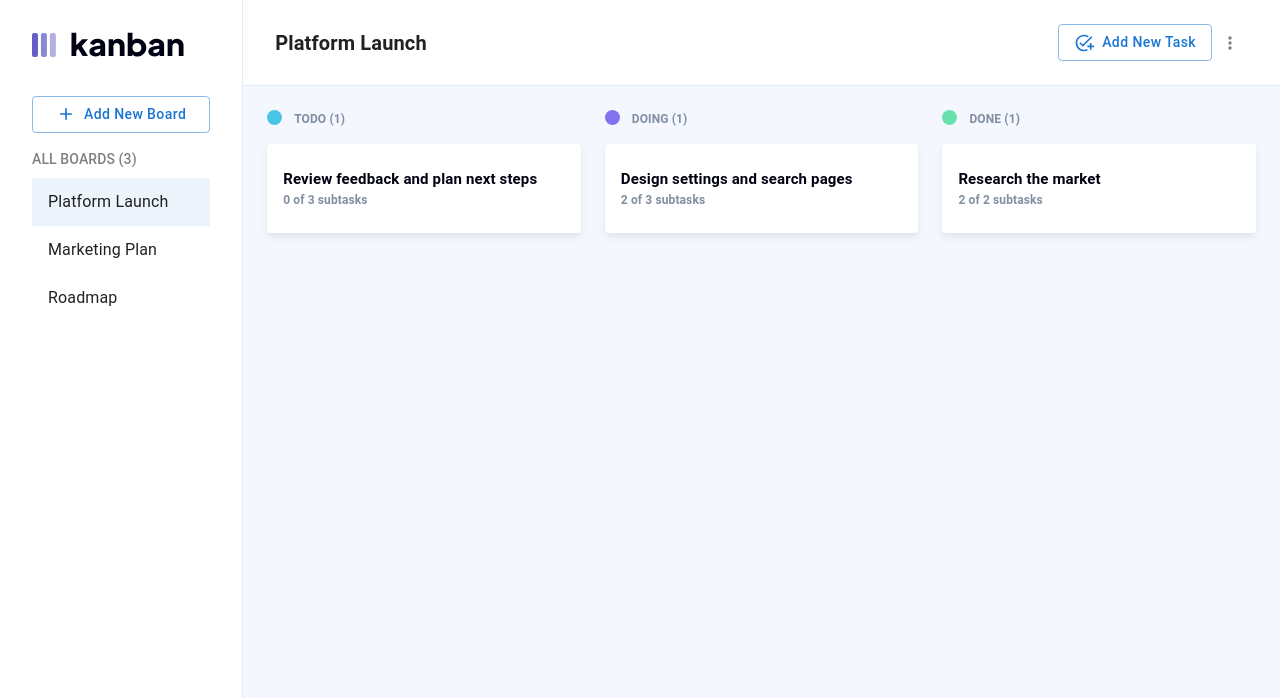
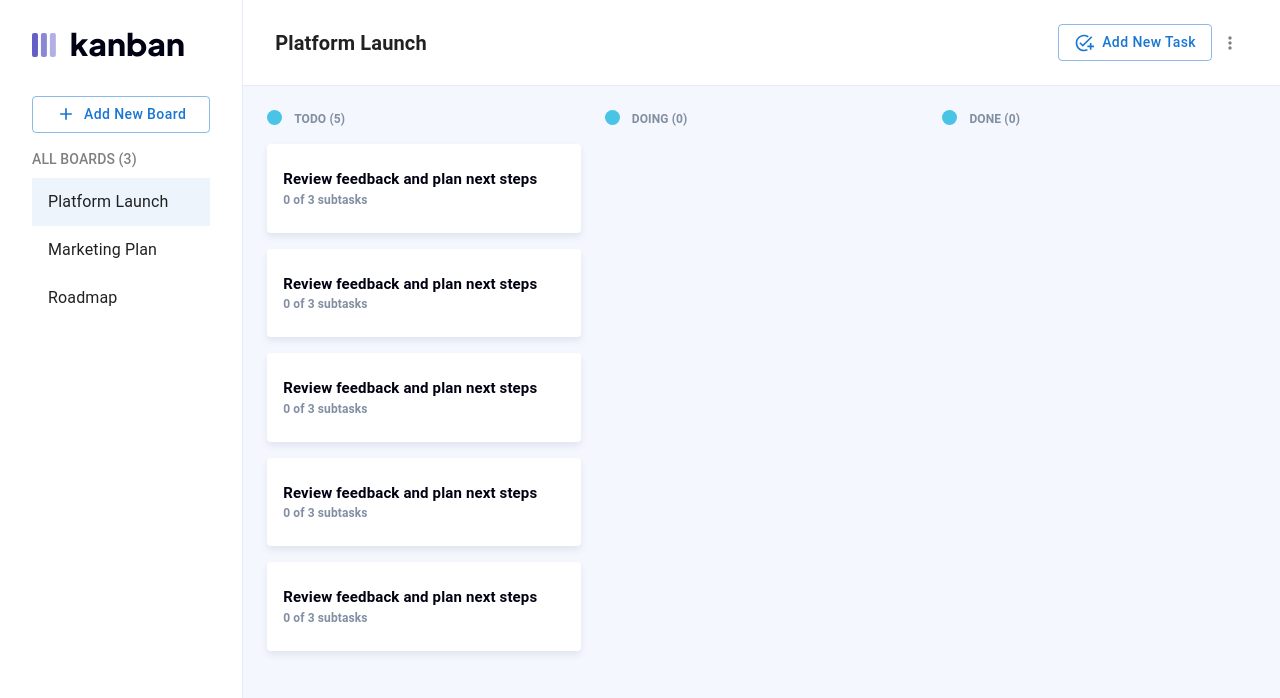
Before and after one commit to LiyanNguyen/Kanban, a React (Vite) app: page / in a window 1280 px wide. Shown: the top 698 px of the page. Built offline with nearby package versions, Linux system fonts and the light colour scheme.

Commit message:
Added drag and drop functionality

```diff
--- a/package.json
+++ b/package.json
@@ -12,11 +12,14 @@
   "dependencies": {
     "@emotion/react": "^11.11.0",
     "@emotion/styled": "^11.11.0",
+    "@hello-pangea/dnd": "^16.2.0",
     "@mui/icons-material": "^5.11.16",
     "@mui/material": "^5.12.3",
+    "@types/uuid": "^9.0.1",
     "react": "^18.2.0",
     "react-dom": "^18.2.0",
     "react-perfect-scrollbar": "^1.5.8",
+    "uuid": "^9.0.0",
     "zustand": "^4.3.8"
   },
   "devDependencies": {
--- a/src/App.tsx
+++ b/src/App.tsx
@@ -1,5 +1,6 @@
 import Board from "./layouts/Board"
 import Sidebar from "./layouts/Sidebar"
+import TestBoard from "./layouts/TestBoard";
 import Topbar from "./layouts/Topbar"
 import { Stack } from '@mui/material';
 
@@ -9,7 +10,8 @@ const App = () => {
       <Sidebar />
       <Stack width='100%'>
         <Topbar />
-        <Board />
+        {/* <Board /> */}
+        <TestBoard/>
       </Stack>
     </Stack>
   )
--- a/src/components/TaskCard.tsx
+++ b/src/components/TaskCard.tsx
@@ -4,21 +4,24 @@ import React, { useState } from 'react'
 import { task } from '../types/task'
 
 type Props = {
+  isDragging?: boolean
   data: task
 }
 
 const TaskCard = (props: Props) => {
-  const { data } = props
+  const { isDragging, data } = props
   const [openModal, setOpenModal] = useState<boolean>(false);
+  const [isHovered, setIsHovered] = useState<boolean>(false)
 
   return (
     <React.Fragment>
       <Stack
-        onClick={() => setOpenModal(true)} sx={{ cursor: 'pointer' }}
-        px={2} py={3} bgcolor='white' borderRadius={1}
+        onMouseLeave={() => setIsHovered(false)} onMouseEnter={() => setIsHovered(true)}
+        onClick={() => setOpenModal(true)} sx={{ cursor: 'pointer', opacity: isDragging? 0.8 : 1 }}
+        px={2} py={3} bgcolor='white' borderRadius={1} mb={2}
         boxShadow={'0px 4px 6px rgba(54, 78, 126, 0.101545)'}
       >
-        <Typography color='#000112' fontSize={15} fontWeight='bold'>{data.title}</Typography>
+        <Typography color={isHovered? '#635FC7' : '#000112' }fontSize={15} fontWeight='bold'>{data.title}</Typography>
         <Typography color='#828FA3' fontSize={12} fontWeight='bold'>
           {data?.subtasks?.filter(item => item.isCompleted).length} of {data?.subtasks?.length} subtasks
         </Typography>
--- /dev/null
+++ b/src/layouts/TestBoard.tsx
@@ -0,0 +1,114 @@
+import { useState } from "react";
+import { DragDropContext, Draggable, DropResult, Droppable } from "@hello-pangea/dnd"
+import { v4 as uuidv4 } from 'uuid';
+import { Box, Stack, Typography } from '@mui/material';
+import TaskCard from "../components/TaskCard";
+import taskData from "../data/taskData";
+
+const itemsFromBackend = [
+  { id: uuidv4(), content: "First task" },
+  { id: uuidv4(), content: "Second task" },
+  { id: uuidv4(), content: "Third task" },
+  { id: uuidv4(), content: "Fourth task" },
+  { id: uuidv4(), content: "Fifth task" }
+];
+
+
+type column = {
+  [x: string]: {
+    name: string;
+    items: {
+      id: string;
+      content: string;
+    }[];
+  };
+}
+
+const columnsFromBackend: column = {
+  [uuidv4()]: {
+    name: "Todo",
+    items: itemsFromBackend
+  },
+  [uuidv4()]: {
+    name: "Doing",
+    items: []
+  },
+  [uuidv4()]: {
+    name: "Done",
+    items: []
+  }
+};
+
+const onDragEnd = (result: DropResult, columns: column, setColumns: React.Dispatch<React.SetStateAction<column>>) => {
+  if (!result.destination) return;
+  const { source, destination } = result;
+
+  if (source.droppableId !== destination.droppableId) {
+    const sourceColumn = columns[source.droppableId];
+    const destColumn = columns[destination.droppableId];
+    const sourceItems = [...sourceColumn.items];
+    const destItems = [...destColumn.items];
+    const [removed] = sourceItems.splice(source.index, 1);
+    destItems.splice(destination.index, 0, removed);
+    setColumns({
+      ...columns,
+      [source.droppableId]: {
+        ...sourceColumn,
+        items: sourceItems
+      },
+      [destination.droppableId]: {
+        ...destColumn,
+        items: destItems
+      }
+    });
+  } else {
+    const column = columns[source.droppableId];
+    const copiedItems = [...column.items];
+    const [removed] = copiedItems.splice(source.index, 1);
+    copiedItems.splice(destination.index, 0, removed);
+    setColumns({
+      ...columns,
+      [source.droppableId]: {
+        ...column,
+        items: copiedItems
+      }
+    });
+  }
+}
+
+const TestBoard = () => {
+  const [columns, setColumns] = useState<column>(columnsFromBackend);
+  const [isEmpty, setIsEmpty] = useState<boolean>(false)
+
+  return (
+    <Stack direction='row' bgcolor='#F4F7FD' width='100%' height='100%' justifyContent={isEmpty ? 'center' : 'space-between'} p={3} gap={3}>
+      <DragDropContext onDragEnd={result => onDragEnd(result, columns, setColumns)}>
+        {Object.entries(columns).map(([columnId, column]) =>
+          <Stack key={columnId} width='100%' gap={2}>
+            <Stack direction='row' gap={1.5}>
+              <Box width={15} height={15} borderRadius='50%' bgcolor='#49C4E5' />
+              <Typography color='#828FA3' textTransform='uppercase' fontWeight='bold' fontSize={12}>{column.name} ({column.items.length})</Typography>
+            </Stack>
+            <Droppable droppableId={columnId} key={columnId}>
+              {(provided, snapshot) =>
+                <Stack bgcolor={snapshot.isDraggingOver ? '#E9EFFA': 'none'} ref={provided.innerRef} {...provided.droppableProps} height='100%'>
+                  {column.items.map((item, index) =>
+                    <Draggable key={item.id} index={index} draggableId={item.id}>
+                      {(provided, snapshot) =>
+                        <div ref={provided.innerRef} {...provided.draggableProps} {...provided.dragHandleProps} style={{...provided.draggableProps.style}}>
+                          <TaskCard isDragging={snapshot.isDragging} data={taskData}/>
+                        </div>
+                      }
+                    </Draggable>
+                  )}
+                </Stack>
+              }
+            </Droppable>
+          </Stack>
+        )}
+      </DragDropContext>
+    </Stack>
+  );
+}
+
+export default TestBoard;
```
Also changed, not shown: 1 other file (tests, documents, lock files or other folders).
